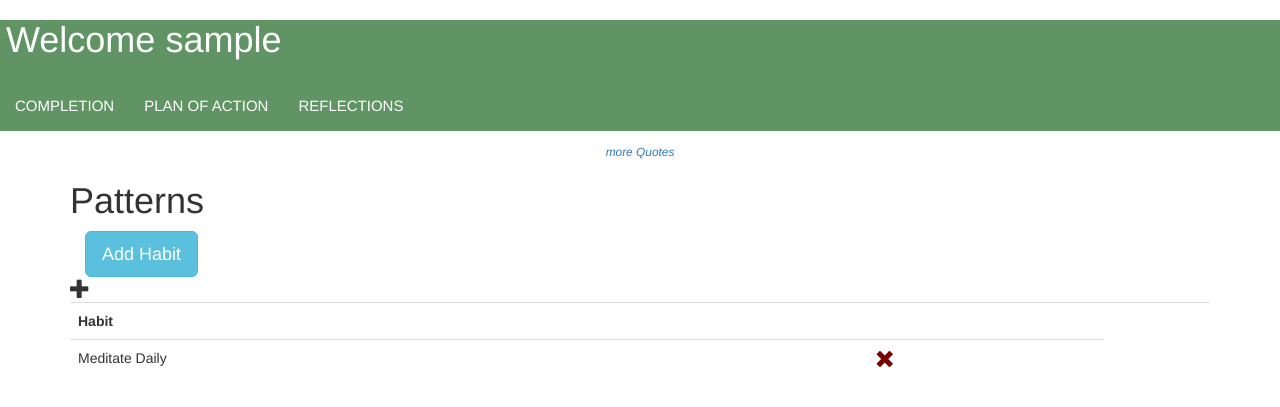
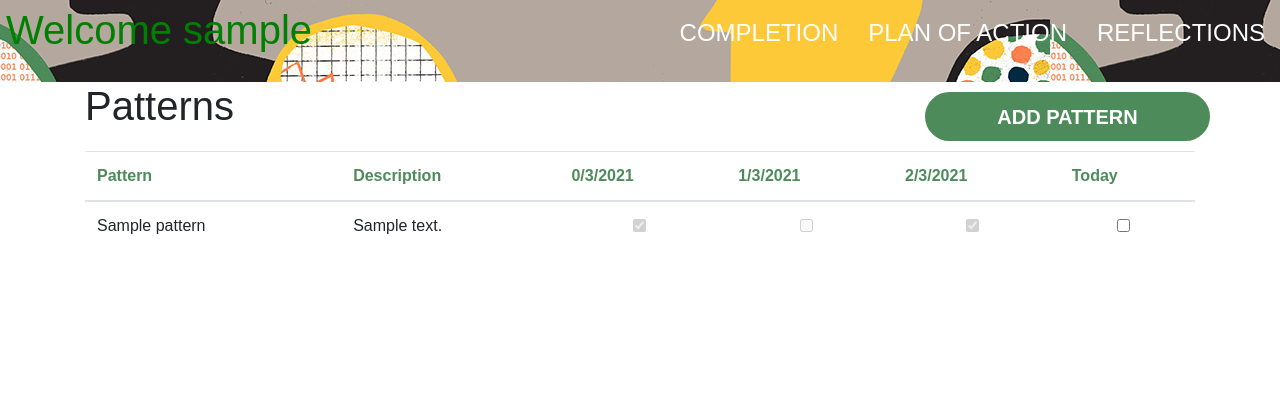
Before and after one commit to SmitharyZach/patterns, a Node server app: page / in a window 1280 px wide. Shown: the top 407 px of the page. Run offline with Node 20, Linux system fonts and the light colour scheme; a user stored in the database is signed in; tables that the repository leaves empty hold one stand-in row (values such as "Sample post"); some libraries are stand-ins or nearby versions.

Commit message:
update user landing page

```diff
--- a/public/style2.css
+++ b/public/style2.css
@@ -1,19 +1,18 @@
-*
-{
-   box-sizing:  border-box;
+* {
+  box-sizing: border-box;
   margin: 0;
   padding: 0;
 }
 
 body {
-
-    font-family: 'Arial', sans-serif;
+  font-family: "Arial", sans-serif;
 }
 nav {
   background: #619464;
   color: #fff;
   display: flex;
   justify-content: space-between;
+  background-image: url("./patterns.jpg");
 }
 nav .mainMenu {
   display: flex;
@@ -28,7 +27,7 @@ nav .mainMenu li a {
   font-size: 1.5rem;
 }
 nav .mainMenu li a:hover {
-    background: #E76F51;
+  background: #e76f51;
 }
 nav .openMenu {
   font-size: 1.5rem;
@@ -36,8 +35,9 @@ nav .openMenu {
   display: none;
   cursor: pointer;
 }
-nav .mainMenu .closeMenu, .icons i {
-    font-size:1.5rem;
+nav .mainMenu .closeMenu,
+.icons i {
+  font-size: 1.5rem;
   display: none;
   cursor: pointer;
 }
@@ -45,6 +45,7 @@ nav .logo {
   margin: 6px;
   font-size: 25px;
   cursor: pointer;
+  color: green;
 }
 nav .mainmenu .closeMenu {
   display: block;
@@ -53,11 +54,11 @@ nav .mainmenu .closeMenu {
   right: 20p;
 }
 nav .openMenu {
-    display:block;
+  display: block;
 }
 nav .mainMenu li a:hover {
   background: none;
-    color: #E76F51;
+  color: #e76f51;
   font-size: 1.5rem;
 }
 .icons i {
@@ -65,11 +66,10 @@ nav .mainMenu li a:hover {
   padding: 12px;
 }
 
-
 @import "compass/css3";
 
 .button {
-    background-color: #4CAF50;
+  background-color: #4caf50;
   border: none;
   color: white;
   padding: 15px 32px;
@@ -94,25 +94,39 @@ nav .mainMenu li a:hover {
   cursor: pointer;
 }
 
-hover {
-    color: #f00;
+.table-up,
+.table-down {
+  color: #007;
+  cursor: pointer;
 }
 
-.table-up, .table-down {
-  color: #007;
-  cursor: pointer;
-
-  &:hover {
-    color: #00f;
+body,
+input {
+  font-family: "Poppins", sans-serif;
 }
 
-.table-add {
-  color: #070;
+.btn {
+  width: 150px;
+  background-color: #4d8b5a;
+  border: none;
+  outline: none;
+  height: 49px;
+  border-radius: 49px;
+  color: #fff;
+  text-transform: uppercase;
+  font-weight: 600;
+  margin: 10px 0;
   cursor: pointer;
-  position: absolute;
-  top: 8px;
-  right: 0;
+  transition: 0.5s;
+}
 
-  &:hover {
-    color: #0b0;
+.btn:hover {
+  background-color: #4d8b5a;
 }
+.thread {
+  color: #4d8b5a;
+}
+
+.dateColumn {
+  text-align: center;
+}
--- a/server.js
+++ b/server.js
@@ -6,12 +6,48 @@ const port = 3000;
 const db = require("./database/models");
 const bodyParser = require("body-parser");
 const signup = require("./routes/signup.js");
+const patterns = require("./routes/patterns");
+const scores = require("./routes/scores");
 
 const findUserById = async (id) =>
   await db.user.findOne({ where: { id: id } }).then(function (userData) {
     return userData.toJSON();
   });
 
+const findPattern = async (id) =>
+  await db.pattern
+    .findAll({
+      where: {
+        user_id: id,
+      },
+      include: {
+        model: db.score,
+      },
+    })
+    .then((results) => {
+      let patterns = results.map((pattern) => pattern.toJSON());
+      return patterns;
+    });
+
+const getDateWithOffset = (opp, offset) => {
+  let d = new Date();
+  if (!offset) {
+    let day = d.getDate();
+    let month = d.getMonth() + 1;
+    let year = d.getFullYear();
+    return `${day}/${month}/${year}`;
+  } else if (opp == "-") {
+    let day = d.getDate() - offset;
+    let month = d.getMonth() + 1;
+    let year = d.getFullYear();
+    return `${day}/${month}/${year}`;
+  } else {
+    let day = d.getDate() + offset;
+    let month = d.getMonth() + 1;
+    let year = d.getFullYear();
+    return `${day}/${month}/${year}`;
+  }
+};
 const sessionChecker = (req, res, next) => {
   console.log(req.session.userid);
   if (!req.session.userid) {
@@ -48,58 +84,29 @@ app.engine(
 app.use(express.static(__dirname + "/public"));
 
 app.use("/", signup);
+app.use("/", patterns);
+app.use("/", scores);
 
 app.get("/", sessionChecker, async (req, res) => {
+  const today = getDateWithOffset();
+  const yesterday = getDateWithOffset("-", 1);
+  const yesterday2 = getDateWithOffset("-", 2);
+  const yesterday3 = getDateWithOffset("-", 3);
   const user = await findUserById(req.session.userid);
-  const patterns = await db.pattern.findAll({
-    where: {
-      user_id: user.id,
-    },
-    include: {
-      model: db.score,
-    },
-  });
+  const patterns = await findPattern(req.session.userid);
+  console.log("patterns", patterns);
   console.log(user);
   res.render("user-landing", {
     layout: "userlayout",
     user: user,
     patterns: patterns,
+    yesterday: yesterday,
+    yesterday2: yesterday2,
+    yesterday3: yesterday3,
+    today: today,
   });
 });
 
-// create pattern
-app.post("/pattern", (req, res) => {
-  //TODO change user ID to grab from session
-
-  if (!req.body.name || !req.body.description) {
-    return res.status(400).json("Must provide name and description");
-  }
-  let pattern = req.body;
-
-  db.pattern
-    .create(pattern)
-    .then((newPattern) => res.status(200).json(newPattern))
-    .catch((err) => {
-      res.status(400).json(err);
-    });
-});
-
-// delete pattern
-app.delete("/pattern", (req, res) => {
-  // delete post by id
-  db.pattern
-    .destroy({
-      where: {
-        id: req.body.id,
-      },
-    })
-    .then((data) => {
-      res.status(200).json("Successful deletion!");
-    })
-    .catch((err) => {
-      res.status(400).json(err);
-    });
-});
 app.listen(port, () => {
   console.log("servin runnin WILD");
 });
--- a/views/layouts/userlayout.hbs
+++ b/views/layouts/userlayout.hbs
@@ -3,16 +3,24 @@
 
 <head>
 
-    <meta charset="UTF-8" />
-    <meta http-equiv="viewport" content="width=device-width, initial-scale=1.0" />
-    <title>Patterns</title>
-    <meta http-equiv="X-UA-Compatible" content="ie-edge"/>
-   <link rel="stylesheet" type="text/css" href="./style2.css">
-    <link rel="stylesheet" href="https://maxcdn.bootstrapcdn.com/bootstrap/3.4.1/css/bootstrap.min.css">
-  <script src="https://ajax.googleapis.com/ajax/libs/jquery/3.5.1/jquery.min.js"></script>
-  <script src="https://maxcdn.bootstrapcdn.com/bootstrap/3.4.1/js/bootstrap.min.js"></script>
+  <meta charset="UTF-8" />
+  <meta http-equiv="viewport" content="width=device-width, initial-scale=1.0" />
+  <title>Patterns</title>
+  <meta http-equiv="X-UA-Compatible" content="ie-edge" />
 
+  <script src="https://code.jquery.com/jquery-3.2.1.slim.min.js"
+    integrity="sha384-KJ3o2DKtIkvYIK3UENzmM7KCkRr/rE9/Qpg6aAZGJwFDMVNA/GpGFF93hXpG5KkN"
+    crossorigin="anonymous"></script>
+  <script src="https://cdnjs.cloudflare.com/ajax/libs/popper.js/1.12.9/umd/popper.min.js"
+    integrity="sha384-ApNbgh9B+Y1QKtv3Rn7W3mgPxhU9K/ScQsAP7hUibX39j7fakFPskvXusvfa0b4Q"
+    crossorigin="anonymous"></script>
+  <link rel="stylesheet" href="https://maxcdn.bootstrapcdn.com/bootstrap/4.0.0/css/bootstrap.min.css"
+    integrity="sha384-Gn5384xqQ1aoWXA+058RXPxPg6fy4IWvTNh0E263XmFcJlSAwiGgFAW/dAiS6JXm" crossorigin="anonymous">
+  <script src="https://maxcdn.bootstrapcdn.com/bootstrap/4.0.0/js/bootstrap.min.js"
+    integrity="sha384-JZR6Spejh4U02d8jOt6vLEHfe/JQGiRRSQQxSfFWpi1MquVdAyjUar5+76PVCmYl"
+    crossorigin="anonymous"></script>
+  <link rel="stylesheet" type="text/css" href="./style2.css">
 </head>
+{{{body}}}
 
-{{{body}}}
 </html>
--- a/views/user-landing.hbs
+++ b/views/user-landing.hbs
@@ -1,10 +1,9 @@
-
-
 <body>
   <nav>
-        <div class="logo"><h1>Welcome {{user.username}}</h1></div>
+    <div class="logo">
+      <h1>Welcome {{user.username}}</h1>
+    </div>
     <div class="openMenu"><i class="fa fa-bars"></i></div>
-
     <ul class="mainMenu">
       <li><a href="#">Completion</a></li>
       <li><a href="#">Plan of Action</a></li>
@@ -13,83 +12,107 @@
     </ul>
   </nav>
 
-<center> <script type="text/javascript" src="https://www.brainyquote.com/link/quotebr.js"></script>
-<small><i><a href="/quote_of_the_day" target="_blank" rel="nofollow">more Quotes</a></i></small></center>
+  <center>
+    <script type="text/javascript" src="https://www.brainyquote.com/link/quotebr.js"></script>
+  </center>
 
   <div class="container">
-  <h1>Patterns</h1>
+    <div class="row">
+      <h1 class="col">Patterns</h1>
 
+      <!-- Trigger the modal with a button -->
+      <button type="button" class="btn btn-info btn-lg col-3" data-toggle="modal" data-target="#myModal">Add
+        Pattern</button>
+    </div>
+    <table class="table">
+      <thead class="thread">
+        <tr>
+          <th scope="col">Pattern</th>
+          <th scope="col">Description</th>
+          <th scope="col">{{yesterday3}}</th>
+          <th scope="col">{{yesterday2}}</th>
+          <th scope="col">{{yesterday}}</th>
+          <th scope="col">Today</th>
+        </tr>
+      </thead>
+      <tbody>
+        {{#each patterns}}
+        <tr>
+          <td>{{name}}</td>
+          <td>{{description}}</td>
+          <td class="dateColumn">
+            <div class="form-check">
+              <input class="form-check-input" type="checkbox" value="" id="{{id}}" disabled checked>
+              <label class="form-check-label" for="flexCheckChecked">
+              </label>
+          </td>
+          <td class="dateColumn">
+            <div class="form-check">
+              <input class="form-check-input" type="checkbox" value="" id="{{id}}" disabled>
+              <label class="form-check-label" for="flexCheckChecked">
+              </label>
+          </td>
+          <td class="dateColumn">
+            <div class="form-check">
+              <input class="form-check-input" type="checkbox" value="" id="{{id}}" disabled checked>
+              <label class="form-check-label" for="flexCheckChecked">
+              </label>
+          </td>
+          <td class="dateColumn">
+            <div class="form-check">
+              <input class="form-check-input" type="checkbox" value="" id="{{id}}">
+              <label class="form-check-label" for="flexCheckChecked">
+              </label>
+          </td>
+        </tr>
+        {{/each}}
 
-<div class="container">
-  <!-- Trigger the modal with a button -->
-  <button type="button" class="btn btn-info btn-lg" data-toggle="modal" data-target="#myModal">Add Habit</button>
-
+      </tbody>
+    </table>
     <!-- Modal -->
     <div class="modal fade" id="myModal" role="dialog">
-    <div class="modal-dialog modal-sm">
+      <div class="modal-dialog">
         <div class="modal-content">
           <div class="modal-header">
-          <button type="button" class="close" data-dismiss="modal">&times;</button>
-          <h4 class="modal-title">Edit Habit</h4>
+            <h5 class="modal-title">Add new pattern!</h5>
           </div>
           <div class="modal-body">
-          <p>Type Habit</p>
-          <p>Habit Message</p>
-          <p>Repeat</p>
-          <p>Reminder</p>
+            <form action="/patterns" method="POST">
+              <div class="form-group">
+                <label for="exampleInputEmail1">Name</label>
+                <input type="text" class="form-control" id="name" aria-describedby="name" name="name"
+                  placeholder="name">
+                <small id="emailHelp" class="form-text text-muted">A pattern you'll complete every day</small>
+              </div>
+              <div class="form-group">
+                <label for="exampleInputEmail1">Description</label>
+                <textarea class="form-control" id="description" rows="3" name="description"
+                  aria-describedby="description" placeholder="description"></textarea>
+                <small id="description" class="form-text text-muted">Describe the pattern, what will make this pattern
+                  complete?</small>
               </div>
               <div class="modal-footer">
-          <button type="button" class="btn btn-default" data-dismiss="modal">Discard</button>
+                <button type="button" class="btn btn-primary" data-dismiss="modal">Exit</button>
+                <button type="submit" class="btn btn-secondary">Create</button>
+              </div>
+            </form>
           </div>
         </div>
       </div>
     </div>
-</div>
-
-  <div id="table" class="table-editable">
-    <span class="table-add glyphicon glyphicon-plus"></span>
-    <table class="table">
-      <tr>
-        <th>Habit</th>
-        <th></th>
-        <th></th>
-        <th></th>
-      </tr>
-      <tr>
-        <td contenteditable="false">Meditate Daily</td>
-        <td contenteditable="false">
-
-        <td>
-          <span class="table-remove glyphicon glyphicon-remove"></span>
-        </td>
-
-      </tr>
-      <!-- This is our clonable table line -->
-      <tr class="hide">
-        <td contenteditable="true">Untitled</td>
-        <td contenteditable="true">undefined</td>
-        <td>
-          <span class="table-remove glyphicon glyphicon-remove"></span>
-        </td>
-
-      </tr>
-    </table>
-
-
-  <script src="https://ajax.googleapis.com/ajax/libs/jquery/3.4.1/jquery.min.js"></script>
-
-<script>const mainMenu = document.querySelector('.mainMenu');
+    <script>
+      const mainMenu = document.querySelector('.mainMenu');
       const closeMenu = document.querySelector('.closeMenu');
       const openMenu = document.querySelector('.openMenu');
 
-openMenu.addEventListener('click',show);
-closeMenu.addEventListener('click',close);
+      openMenu.addEventListener('click', show);
+      closeMenu.addEventListener('click', close);
 
-function show(){
+      function show() {
         mainMenu.style.display = 'flex';
         mainMenu.style.top = '0';
       }
-function close(){
+      function close() {
         mainMenu.style.top = '-100%';
       }
 
```
Also changed, not shown: routes/patterns.js (added, +43 -0 lines), routes/scores.js (added, +19 -0 lines), routes/signup.js (+2 -30 lines). Lines whose indentation alone changed are shown as unchanged.
